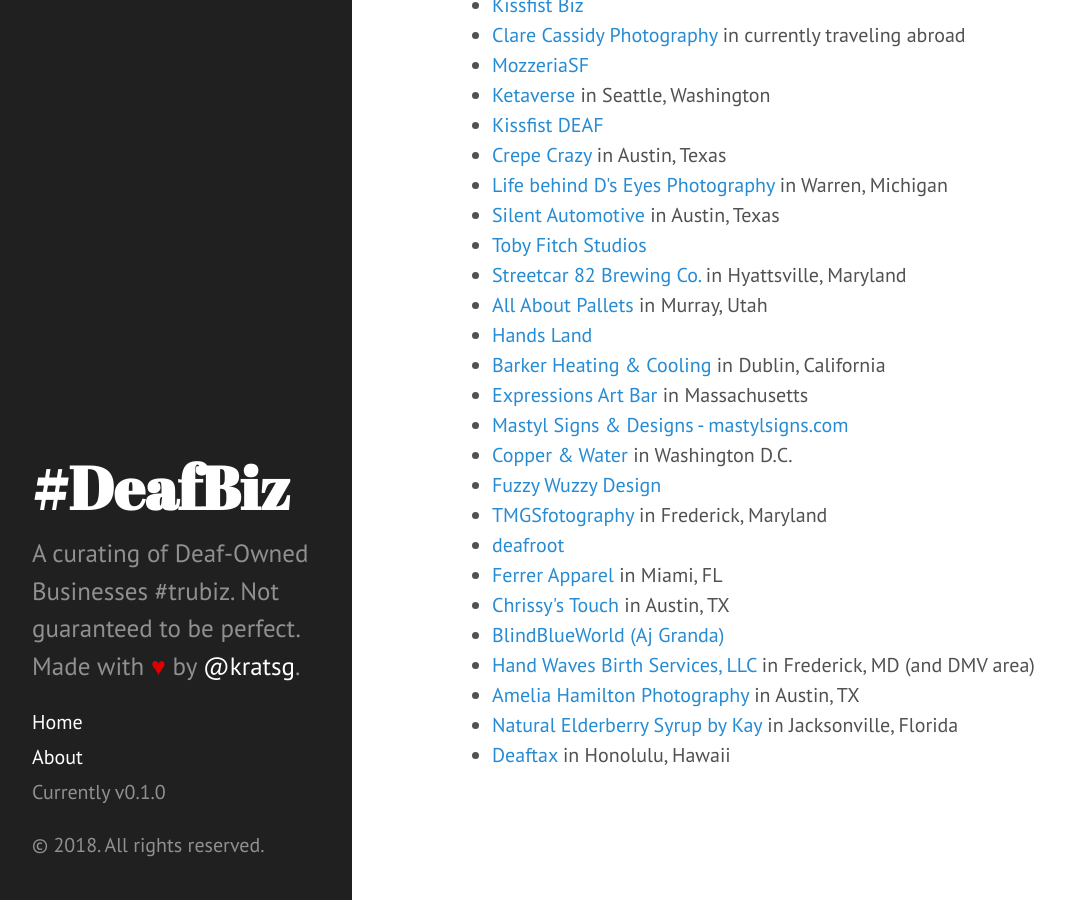
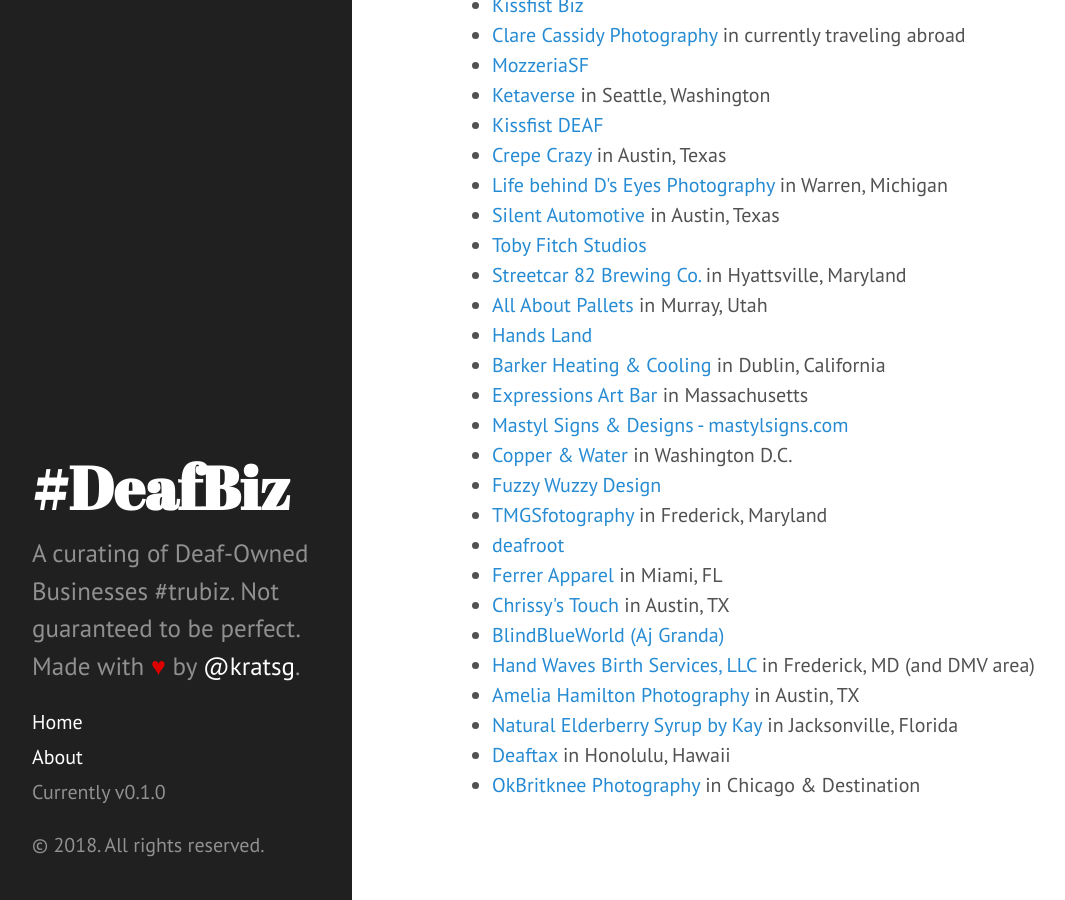
Before and after one commit to kratsg/deaf-owned-businesses, a Jekyll site: the page built from index.html, in a window 1280 px wide and 900 px high, scrolled down 1182 px. Shown: the whole window, without its empty margins (8-1073 px from the left). Built offline with Jekyll 4.4.1, drawn with Linux system fonts in a browser that asks for light colours; the list of posts is cut into pages by our own code.

Commit message:
add new business

```diff
--- a/_data/businesses.yml
+++ b/_data/businesses.yml
@@ -230,3 +230,9 @@
 - location: 'Honolulu, Hawaii'
   name: Deaftax
   url: https://www.Deaftax.com
+
+- category: Photography
+  comments: null
+  location: Chicago & Destination
+  name: OkBritknee Photography
+  url: http://www.okbritknee.com
```
